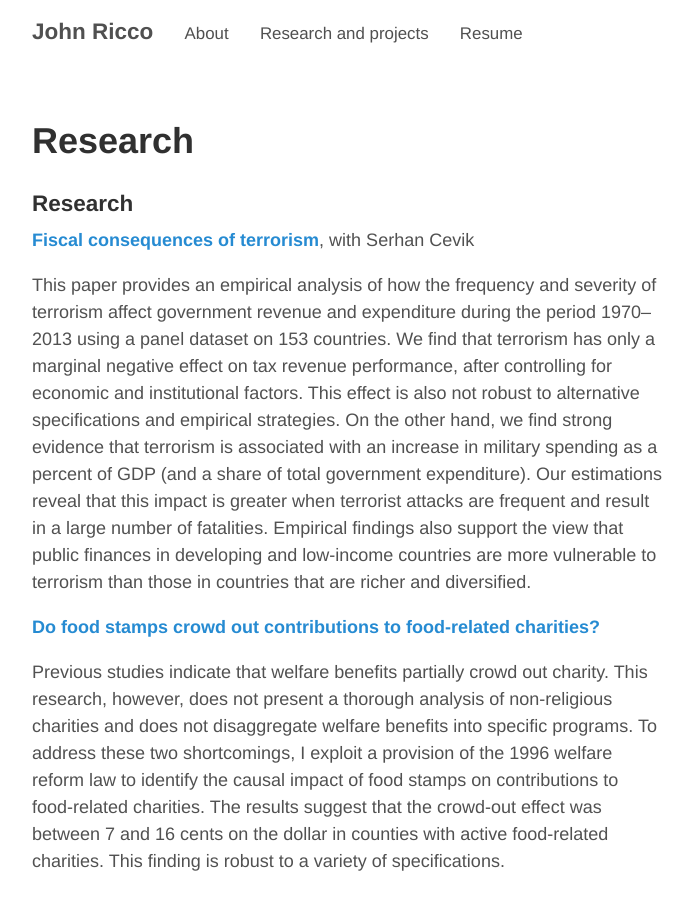
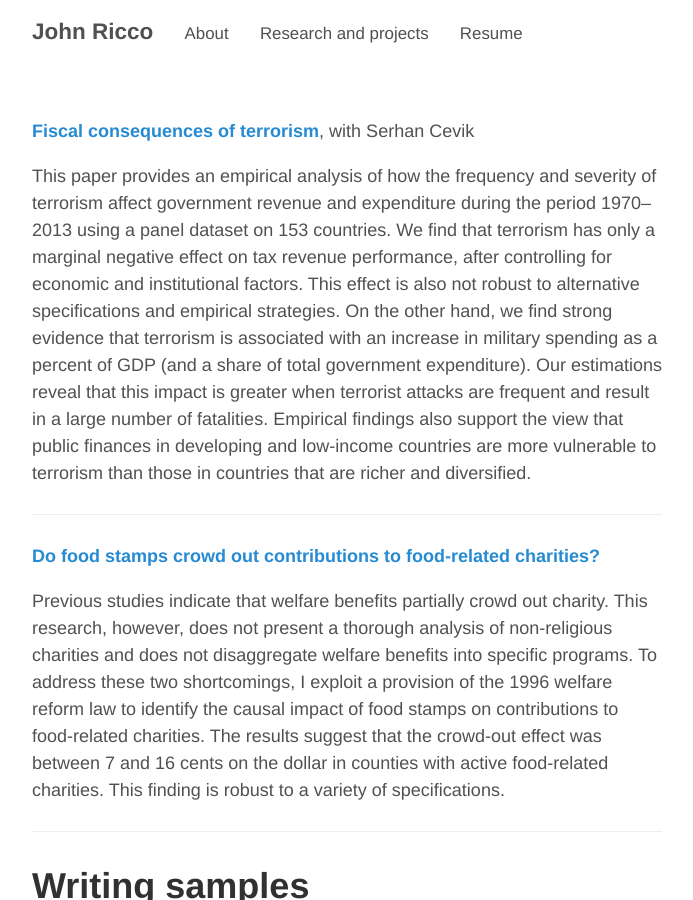
Before and after one commit to WadeP6970/johnricco.github.io, a Jekyll site: the page built from projects.md, in a window 1280 px wide and 900 px high. Shown: the whole window, without its empty margins (293-986 px from the left). Built offline with Jekyll 4.4.1, drawn with Linux system fonts in a browser that asks for light colours; our own code applies the rules of GitHub Pages for plain Markdown files.

Commit message:
fix line spacing

```diff
--- a/projects.md
+++ b/projects.md
@@ -1,9 +1,6 @@
 ---
 layout: page
-title:
 ---
-### Research
-
 **[Fiscal consequences of
 terrorism](https://www.imf.org/external/pubs/ft/wp/2015/wp15225.pdf)**,
 with Serhan Cevik
@@ -23,6 +20,7 @@ findings also support the view that public finances in developing and
 low-income countries are more vulnerable to terrorism than those in
 countries that are richer and diversified.
 
+---
 
 **[Do food stamps crowd out contributions to food-related charities?](http://www.antolin-davies.com/theses/ricco.pdf)**
 
@@ -35,13 +33,13 @@ finding is robust to a variety of specifications.
 
 ---
 
-## Writing samples
+# Writing samples
 
 I blog occasionally for the DC-area urbanism website [Greater Greater Washington](https://ggwash.org/contributors/jricco). I've explored topics like housing production, comparative land use policy, and transit construction costs in a conversational and explanatory tone. My posts have been cited by think tanks such as the [Urban Institute](http://www.urban.org/sites/default/files/publication/83656/2000907-strategies-for-increasing-housing-supply-in-high-cost-cities-dc-case-study_1.pdf) and [City Observatory](http://cityobservatory.org/you-need-more-than-one-number-to-understand-housing-affordability/).
 
 ---
 
-## Selected personal projects
+# Selected personal projects
 
 **[@everylotphilly](https://twitter.com/everylotphilly)**
 
@@ -51,11 +49,13 @@ A Twitter bot that posts images of every single property in Philadelphia. The bo
 
 This account was profiled at [Philly Voice](http://www.phillyvoice.com/twitter-account-perfect-philly-property-nerds/). It will take nearly 21 years to cover the entire city.
 
+---
 
 **[@philly_permits](https://twitter.com/philly_permits)**
 
 A Twitter bot that helps Philly-area urbanists and real estate junkies keep up with new development. Using APIs from Philadelphia L&I, Google, and Twitter, it tweets out maps, images, and project descriptions for every new construction building permit issued by the city.
 
+---
 
 **[Walk sheds by Metro
 line](https://johnricco.shinyapps.io/metro_walksheds/)**, with [Steve
@@ -67,11 +67,13 @@ Washington](http://greatergreaterwashington.org/post/26524/walkability-
 by-metro-line-graphed/), and I demoed the tool at [Metro Hack
 Night](https://www.washingtonpost.com/local/trafficandcommuting/transportation-techies-find-new-ways-to-make-metro-driving-easier/2015/10/24/07841846-67ae-11e5-8325-a42b5a459b1e_story.html).
 
+---
 
 **[Rent distributions in America's urban areas](https://johnricco.shinyapps.io/cdfs/)**
 
 An interactive data visualization of ZIP code-level median rents by city. It was featured at [Greater Greater Washington](http://greatergreaterwashington.org/post/28904/not-all-the-housing-in-a-region-costs-the-same-despite-what-headlines-imply/) and at [City Observatory](http://cityobservatory.org/you-need-more-than-one-number-to-understand-housing-affordability/).
 
+---
 
 **[Animated gifs of station-level Metro ridership](http://greatergreaterwashington.org/post/30414/on-most-days-this-many-people-use-your-metro-station/)**, with Tarun Narasimhan
 
```
